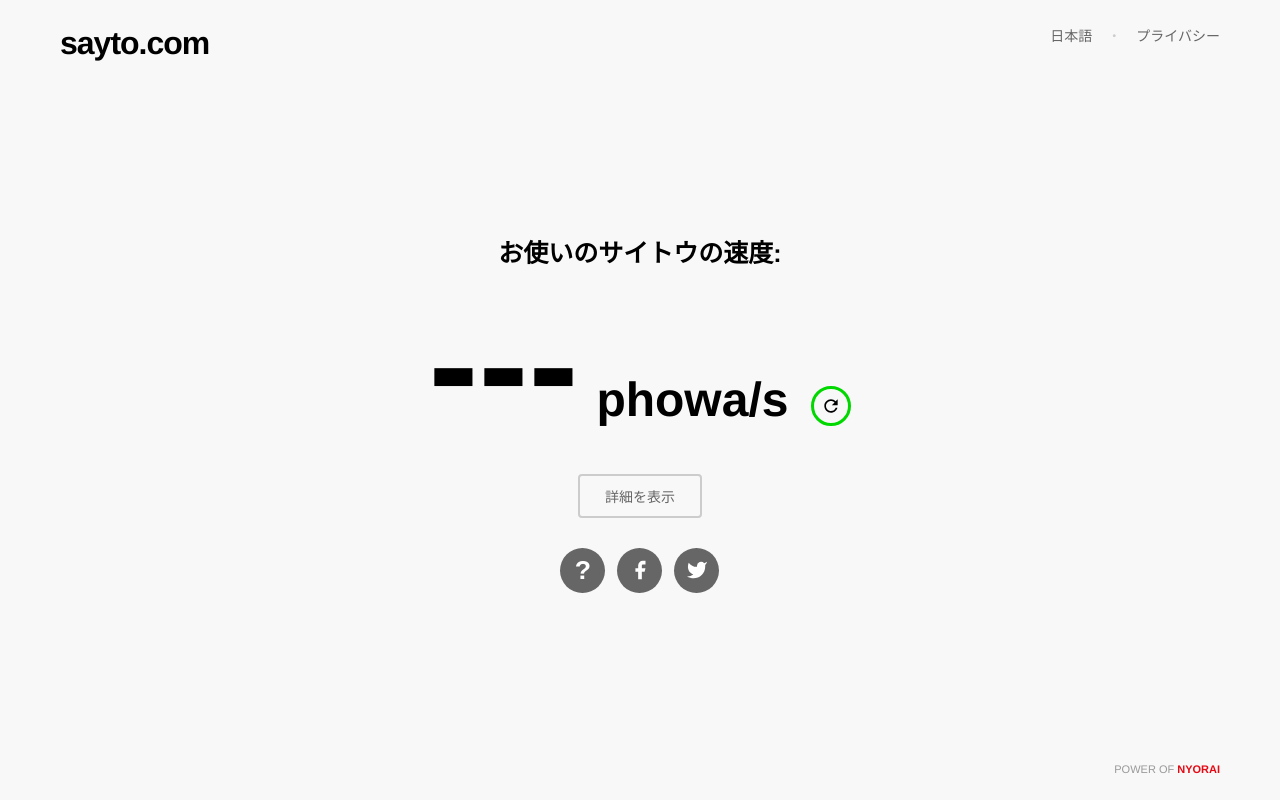
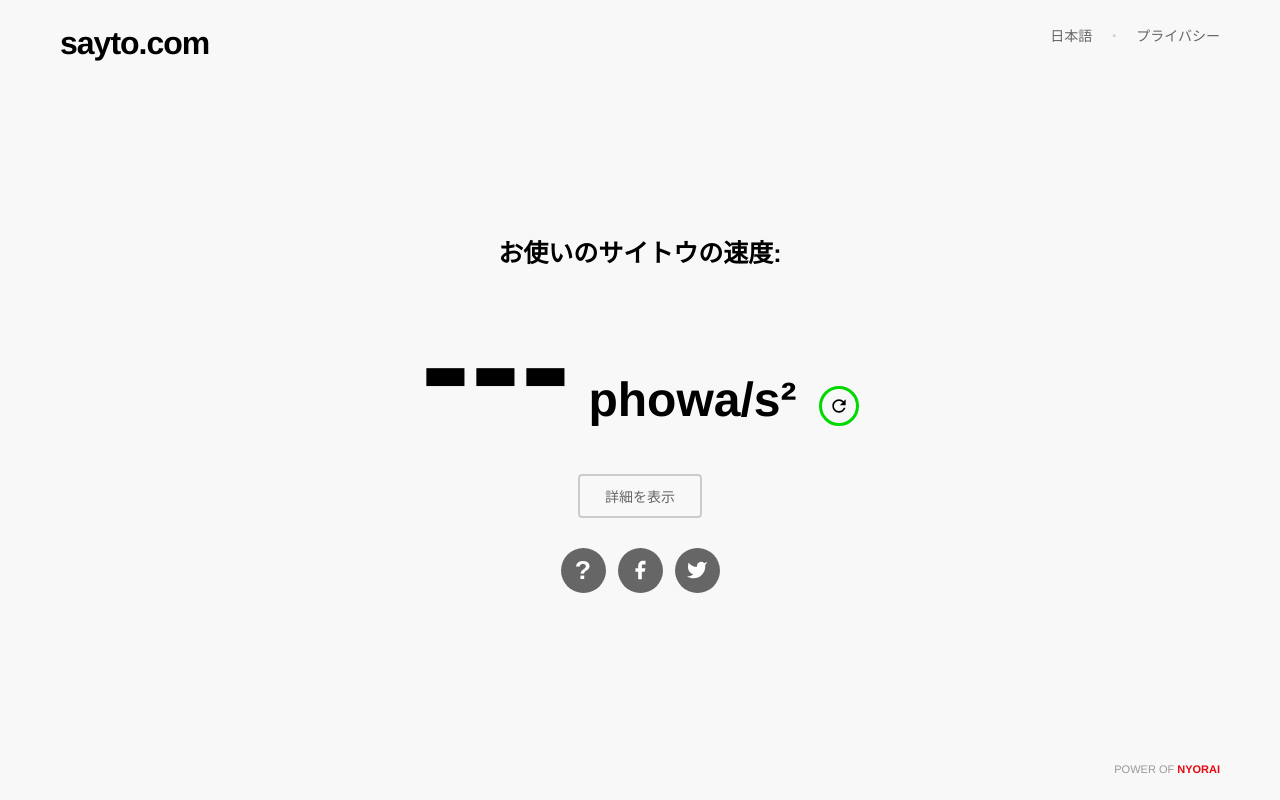
Before and after one commit to Negishi-Cultu-Societas/sayto.com, a plain HTML site: page index.html in a window 1280 px wide. Drawn offline with Linux system fonts and the light colour scheme; no server answers.

Commit message:
poor sayto

```diff
--- a/index.html
+++ b/index.html
@@ -335,7 +335,7 @@
 
         <div class="speed-container">
             <div class="speed-number" id="speedNumber">...</div>
-            <div class="speed-unit" id="speedUnit">phowa/s</div>
+            <div class="speed-unit" id="speedUnit">phowa/s²</div>
             <div class="reload-icon" onclick="location.reload()">
                 <svg viewBox="0 0 24 24" xmlns="http://www.w3.org/2000/svg">
                     <path d="M17.65 6.35C16.2 4.9 14.21 4 12 4c-4.42 0-7.99 3.58-7.99 8s3.57 8 7.99 8c3.73 0 6.84-2.55 7.73-6h-2.08c-.82 2.33-3.04 4-5.65 4-3.31 0-6-2.69-6-6s2.69-6 6-6c1.66 0 3.14.69 4.22 1.78L13 11h7V4l-2.35 2.35z"/>
@@ -428,19 +428,19 @@
                     if (!isNaN(number)) {
                         const { value, prefix } = formatNumber(number);
                         speedNumber.textContent = value + prefix;
-                        speedUnit.textContent = 'phowa/s';
+                        speedUnit.textContent = 'phowa/s²';
                     } else {
                         speedNumber.textContent = '---';
-                        speedUnit.textContent = 'phowa/s';
+                        speedUnit.textContent = 'phowa/s²';
                     }
                 } else {
                     speedNumber.textContent = '---';
-                    speedUnit.textContent = 'phowa/s';
+                    speedUnit.textContent = 'phowa/s²';
                 }
             } catch (error) {
                 console.error('速度データの取得に失敗しました:', error);
                 document.getElementById('speedNumber').textContent = '---';
-                document.getElementById('speedUnit').textContent = 'phowa/s';
+                document.getElementById('speedUnit').textContent = 'phowa/s²';
             }
         }
 
```
